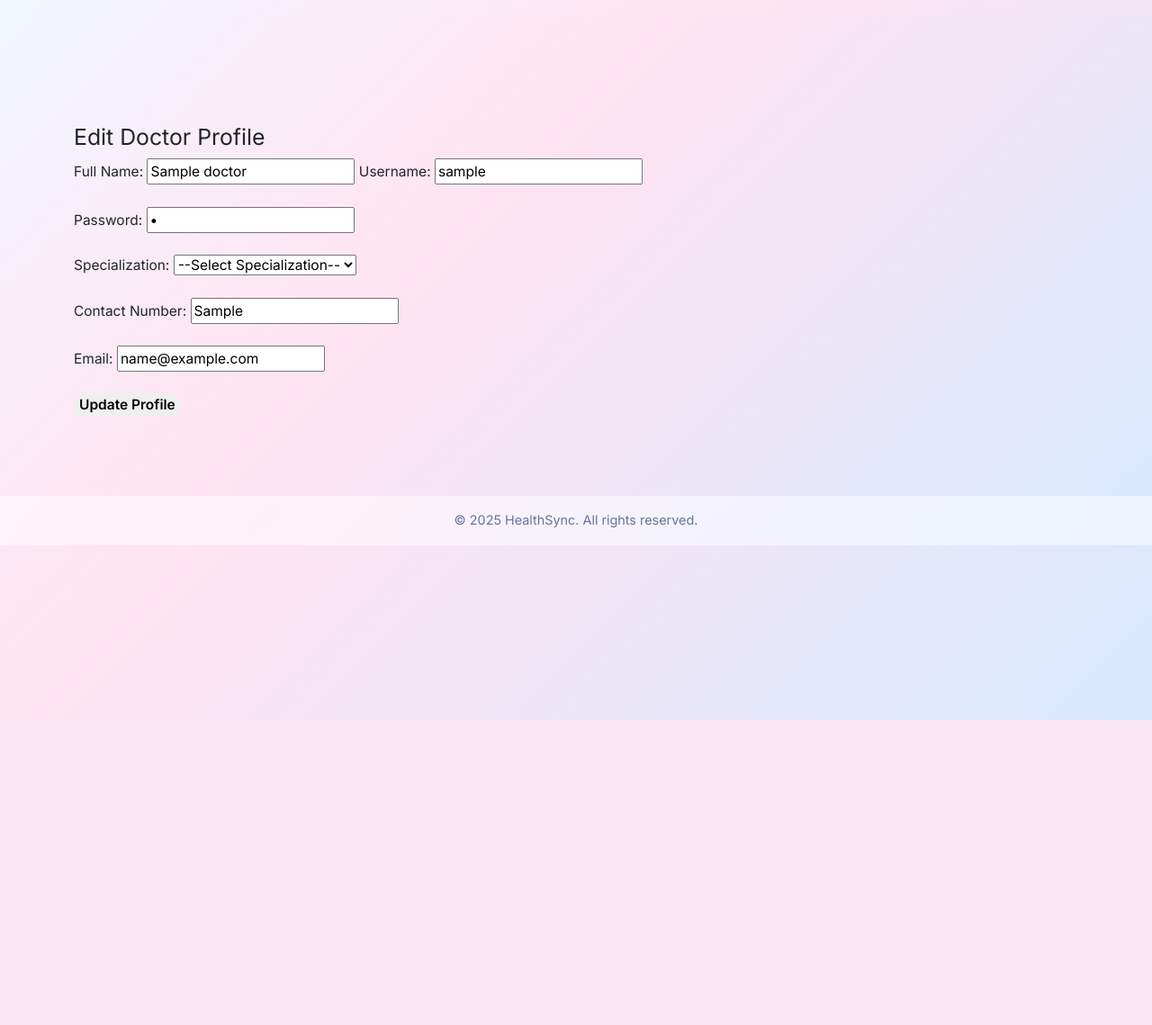
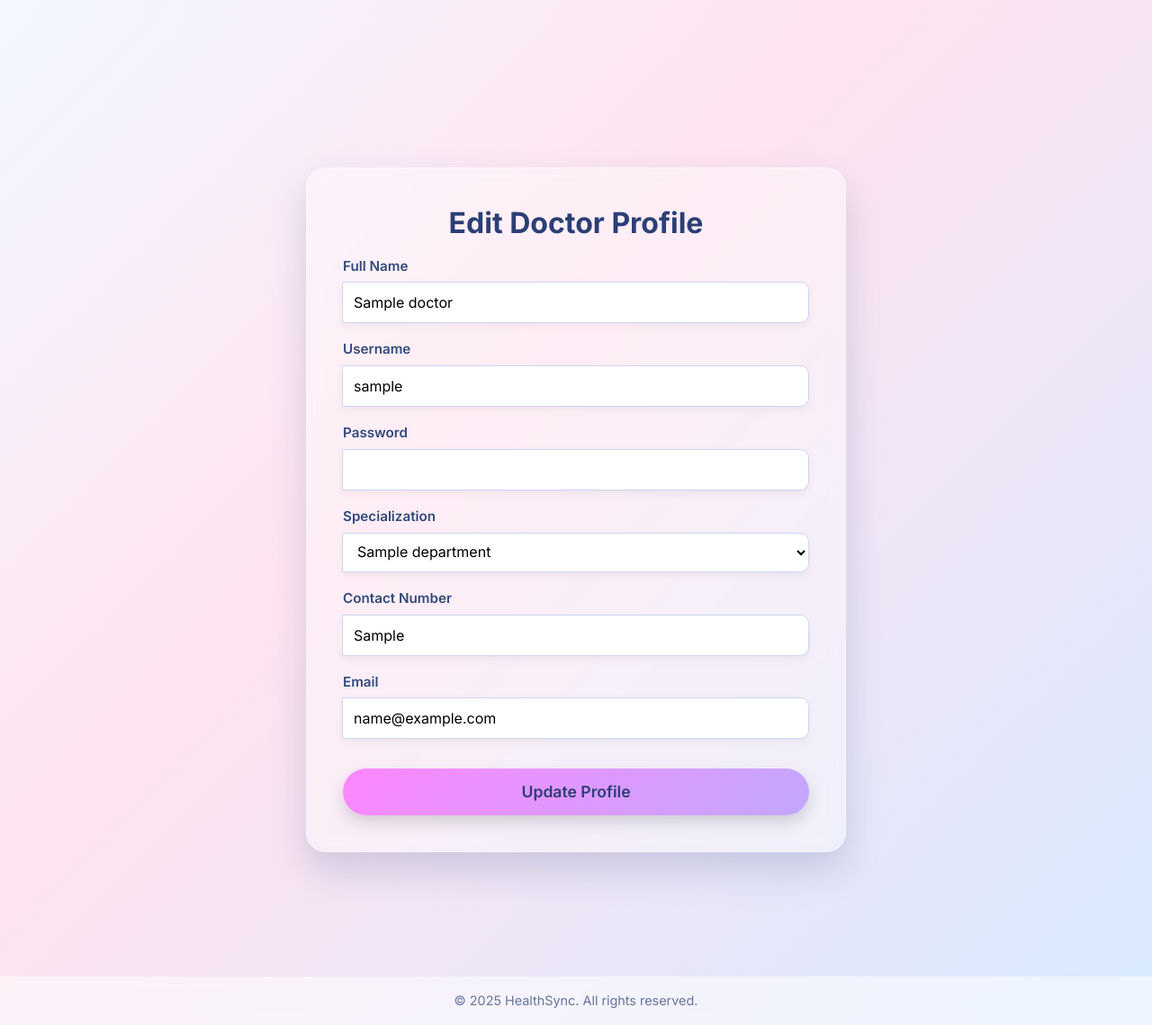
Before and after one commit to 23f3001438/hospital-management-sys, a Flask app: page /edit_doctor/1 in a window 1280 px wide. Shown: the whole page at 90% size. Before the commit the page ends 800 px from the top, so only its background shows below. Run offline with Flask 3, Linux system fonts and the light colour scheme; tables that the repository leaves empty hold one stand-in row (values such as "Sample post").

Commit message:
Fix primary button sizing and unify pink action styling

```diff
--- a/templates/base.html
+++ b/templates/base.html
@@ -115,6 +115,11 @@
             color: var(--text-main);
             box-shadow: 0 6px 14px rgba(43,63,117,0.15);
         }
+        .reg-btn.pink {
+            background: linear-gradient(135deg, #fd86ff, #c2a8ff);
+            color: #2b3f75;
+        }
+
 
 
         /* =========================
--- a/templates/editdoc.html
+++ b/templates/editdoc.html
@@ -4,40 +4,69 @@
 {%block content%}
 {% block home_button %}{% endblock %}
 
-    <h2>Edit Doctor Profile</h2>
-    <form action="{{ url_for('edit_doctor', doctor_id=doctor.id) }}" method="POST">
-        <label for="name">Full Name:</label>
+<style>
+    .edit-doc-form input,
+    .edit-doc-form select {
+        width: 100%;
+        box-sizing: border-box;
+    }
+
+    .edit-doc-form {
+        display: flex;
+        flex-direction: column;
+        gap: 12px;
+    }
+</style>
+
+<div class="card register-card">
+    <h2 class="reg-title">Edit Doctor Profile</h2>
+
+    <form action="{{ url_for('edit_doctor', doctor_id=doctor.id) }}"
+          method="POST"
+          class="reg-form">
+
+        <div class="input-group">
+            <label for="name">Full Name</label>
             <input type="text" id="name" name="name" value="{{ doctor.name }}" required>
+        </div>
 
-        <label for="username">Username:</label>
+        <div class="input-group">
+            <label for="username">Username</label>
             <input type="text" id="username" name="username" value="{{ doctor.username }}" required>
-        <br><br>
+        </div>
 
-        <label for="password">Password:</label>
-        <input type="password" id="password" name="password" value="{{ doctor.password }}" required>
-        <br><br>
+        <div class="input-group">
+            <label for="password">Password</label>
+            <input type="password" id="password" name="password" required>
+        </div>
 
-       <label for="specialization">Specialization:</label>
+        <div class="input-group">
+            <label for="specialization">Specialization</label>
             <select id="specialization" name="specialization" required>
-            <option value="">--Select Specialization--</option>
                 {% for dept in departments %}
-                <option value="{{ dept.name }}" {% if dept.name == doctor.specialization %}selected{% endif %}>
+                    <option value="{{ dept.name }}"
+                        {% if dept.name == doctor.specialization %}selected{% endif %}>
                         {{ dept.name }}
                     </option>
                 {% endfor %}
             </select>
-        <br><br>
+        </div>
 
+        <div class="input-group">
+            <label for="contact">Contact Number</label>
+            <input type="tel" id="contact" name="contact" value="{{ doctor.contact }}" required>
+        </div>
 
-        <label for="contact">Contact Number:</label>
-        <input type="tel" id="contact" name="contact" value="{{ doctor.contact }}" required>
-        <br><br>
+        <div class="input-group">
+            <label for="email">Email</label>
+            <input type="email" id="email" name="email" value="{{ doctor.email }}" required>
+        </div>
 
-        <label for="email">Email:</label>
-        <input type="email" id="email" name="email" value="{{ doctor.email }}" required>
-        <br><br>
+        <button type="submit" class="reg-btn pink">
+            Update Profile
+        </button>
 
+    </form>
+</div>
 
-        <button type="submit">Update Profile</button>
-    </form>
 {%endblock%}
```
Lines whose indentation alone changed are shown as unchanged.
